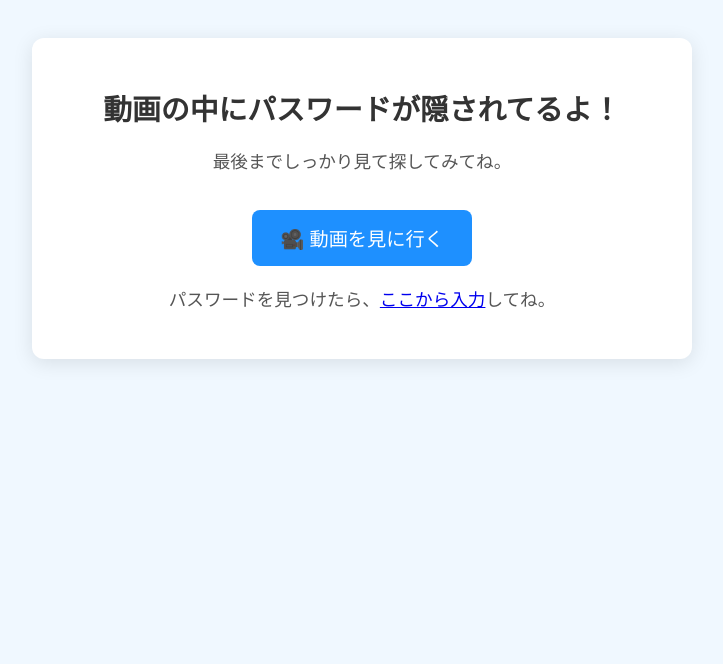
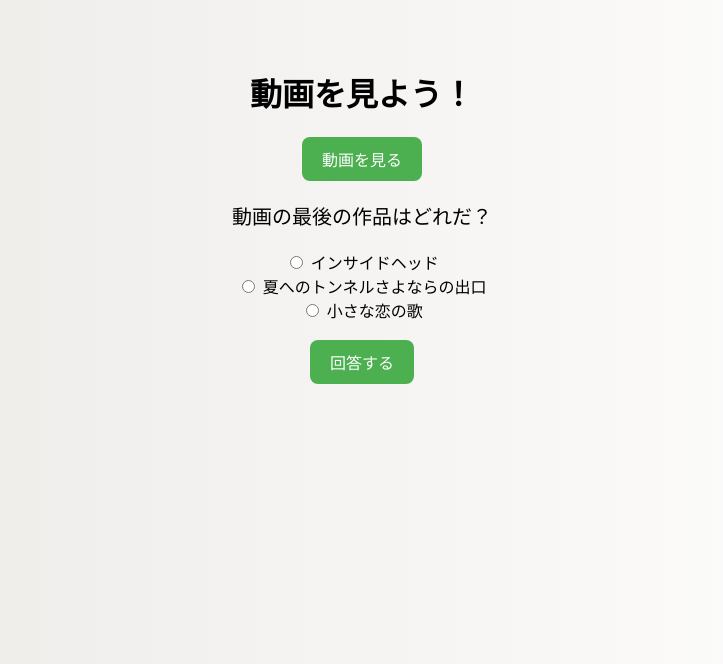
Before and after one commit to GOGOtacos/Movies, a Flask app: page / in a window 1280 px wide. Shown: the top 664 px of the page, without its empty margins (278-1001 px from the left). Run offline with Flask 3, Linux system fonts and the light colour scheme.

Commit message:
Movie-New

```diff
--- a/app.py
+++ b/app.py
@@ -1,22 +1,21 @@
-from flask import Flask, render_template, request, redirect, url_for, flash
+# main/app.py
+from flask import Flask, render_template, request, redirect, url_for
 import os
 
 app = Flask(__name__)
-app.secret_key = os.environ.get("SECRET_KEY", "secret")  # Flaskセッション用の秘密鍵
-
-# ✅ パスワード（動画内に埋め込まれるもの）
-CORRECT_PASSWORD = "文化祭がんばろう"
 
 @app.route("/")
 def home():
-    return render_template("home.html")
+    return render_template("index.html")
 
-@app.route("/password", methods=["GET", "POST"])
-def password():
-    if request.method == "POST":
-        user_input = request.form.get("password", "")
-        if user_input.strip() == CORRECT_PASSWORD:
-            return redirect("https://docs.google.com/forms/d/e/1FAIpQLSfAD-qbgBicYXDN61Map3G7rLwAirOu9MXIC26hdFs9nGFhsA/viewform?usp=header")
-        else:
-            flash("パスワードが間違っています。もう一度確認してください。")
-    return render_template("password.html")
+@app.route("/check", methods=["POST"])
+def check():
+    answer = request.form.get("movie")
+    if answer == "夏へのトンネルさよならの出口":  # Correct answer
+        return redirect("https://docs.google.com/forms/d/e/1FAIpQLSfAD-qbgBicYXDN61Map3G7rLwAirOu9MXIC26hdFs9nGFhsA/viewform?usp=header")
+    else:
+        return render_template("wrong.html")
+
+if __name__ == "__main__":
+    port = int(os.environ.get("PORT", 5000))
+    app.run(host="0.0.0.0", port=port)
--- a/render.yaml
+++ b/render.yaml
@@ -1,6 +1,7 @@
 services:
   - type: web
-    name: video-vote-app
+    name: video-quiz-app
     env: python
+    plan: free
     buildCommand: ""
     startCommand: "python app.py"
--- a/static/style.css
+++ b/static/style.css
@@ -1,68 +1,31 @@
 body {
-    font-family: 'Helvetica Neue', sans-serif;
-    background-color: #f0f8ff;
-    text-align: center;
-    padding: 30px;
+  font-family: 'Arial', sans-serif;
+  background: linear-gradient(to right, #ece9e6, #ffffff);
+  text-align: center;
+  padding: 40px;
+}
+
+button, input[type=submit] {
+  padding: 10px 20px;
+  border: none;
+  border-radius: 8px;
+  background-color: #4CAF50;
+  color: white;
+  font-size: 16px;
+  cursor: pointer;
+  transition: background-color 0.3s;
+}
+
+button:hover, input[type=submit]:hover {
+  background-color: #45a049;
 }
 
 .container {
-    max-width: 600px;
-    margin: auto;
-    background: white;
-    padding: 30px;
-    border-radius: 12px;
-    box-shadow: 0 4px 20px rgba(0,0,0,0.1);
+  max-width: 600px;
+  margin: auto;
 }
 
-h1 {
-    font-size: 1.8rem;
-    color: #333;
+.question {
+  font-size: 20px;
+  margin: 20px 0;
 }
-
-p {
-    font-size: 1.1rem;
-    color: #555;
-}
-
-.button {
-    display: inline-block;
-    margin-top: 20px;
-    background-color: #1e90ff;
-    color: white;
-    padding: 14px 28px;
-    border-radius: 8px;
-    text-decoration: none;
-    font-size: 1.2rem;
-    transition: background-color 0.3s ease;
-}
-
-.button:hover {
-    background-color: #0c70d4;
-}
-
-form {
-    margin-top: 20px;
-}
-
-input[type="text"] {
-    padding: 10px;
-    width: 70%;
-    font-size: 1.1rem;
-    border: 1px solid #ccc;
-    border-radius: 6px;
-}
-
-button {
-    padding: 10px 20px;
-    font-size: 1.1rem;
-    background-color: #28a745;
-    color: white;
-    border: none;
-    border-radius: 6px;
-    margin-left: 10px;
-}
-
-.error {
-    color: red;
-    margin: 10px 0;
-}
--- a/templates/home.html
+++ /dev/null
@@ -1,16 +0,0 @@
-<!DOCTYPE html>
-<html lang="ja">
-<head>
-    <meta charset="UTF-8">
-    <title>動画でパスワードを探そう！</title>
-    <link rel="stylesheet" href="{{ url_for('static', filename='style.css') }}">
-</head>
-<body>
-    <div class="container">
-        <h1>動画の中にパスワードが隠されてるよ！</h1>
-        <p>最後までしっかり見て探してみてね。</p>
-        <a class="button" href="https://drive.google.com/file/d/1T3DXv9ar2wfgdnJiQioVvocnk_noKMLu/view?usp=drive_link" target="_blank">🎥 動画を見に行く</a>
-        <p style="margin-top: 20px;">パスワードを見つけたら、<a href="{{ url_for('password') }}">ここから入力</a>してね。</p>
-    </div>
-</body>
-</html>
--- /dev/null
+++ b/templates/index.html
@@ -0,0 +1,23 @@
+<!DOCTYPE html>
+<html lang="ja">
+<head>
+    <meta charset="UTF-8">
+    <title>動画クイズ</title>
+    <link rel="stylesheet" href="{{ url_for('static', filename='style.css') }}">
+</head>
+<body>
+    <div class="container">
+        <h1>動画を見よう！</h1>
+        <a href="https://drive.google.com/file/d/1NqatvT3PvBrE1Jsc2Evzz91WCCyCPRdt/view?usp=sharing" target="_blank">
+            <button>動画を見る</button>
+        </a>
+        <form action="/check" method="post">
+            <div class="question">動画の最後の作品はどれだ？</div>
+            <label><input type="radio" name="movie" value="インサイドヘッド" required> インサイドヘッド</label><br>
+            <label><input type="radio" name="movie" value="夏へのトンネルさよならの出口"> 夏へのトンネルさよならの出口</label><br>
+            <label><input type="radio" name="movie" value="小さな恋の歌"> 小さな恋の歌</label><br><br>
+            <input type="submit" value="回答する">
+        </form>
+    </div>
+</body>
+</html>
```
Also changed, not shown: templates/password.html (deleted, +0 -22 lines), templates/wrong.html (added, +14 -0 lines).
